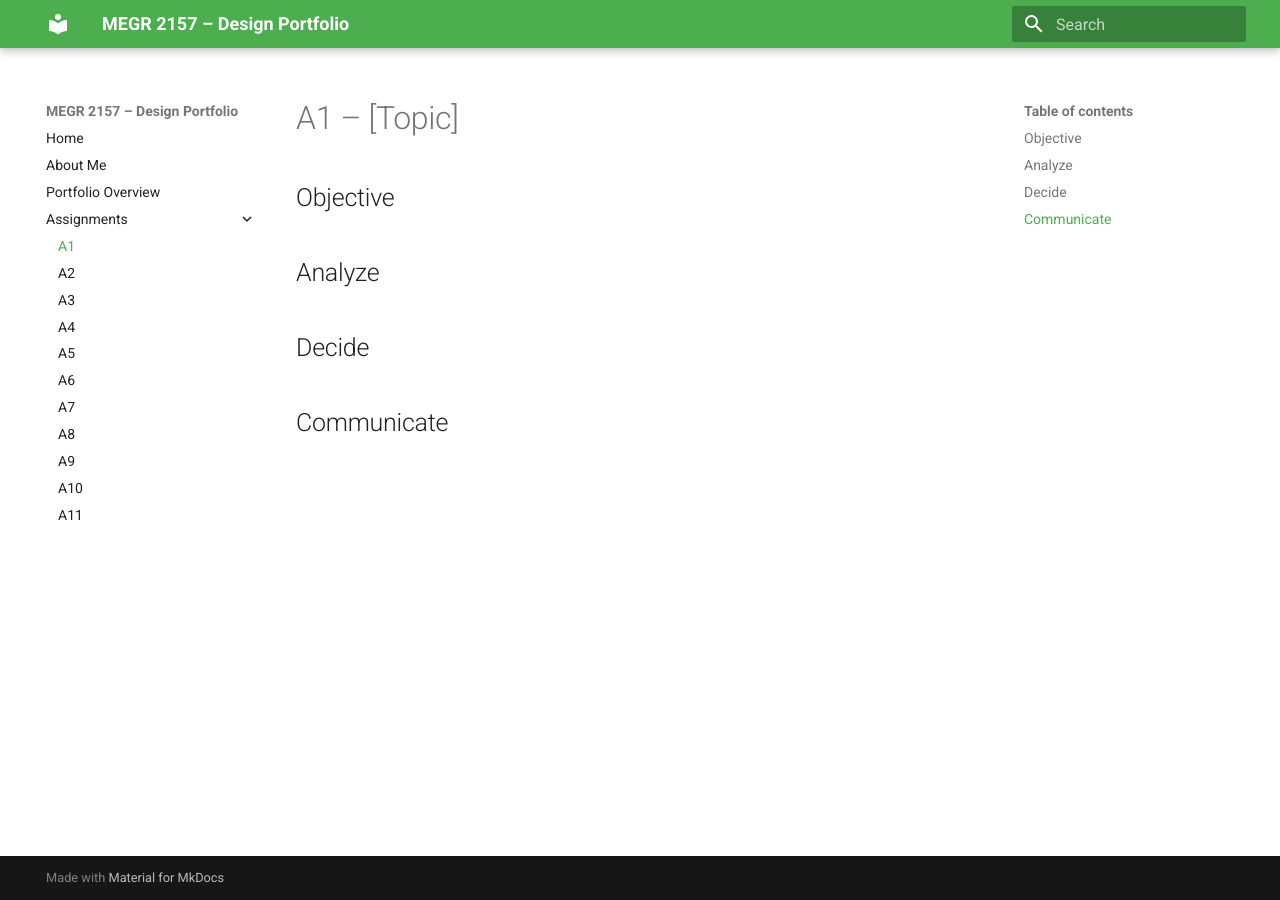
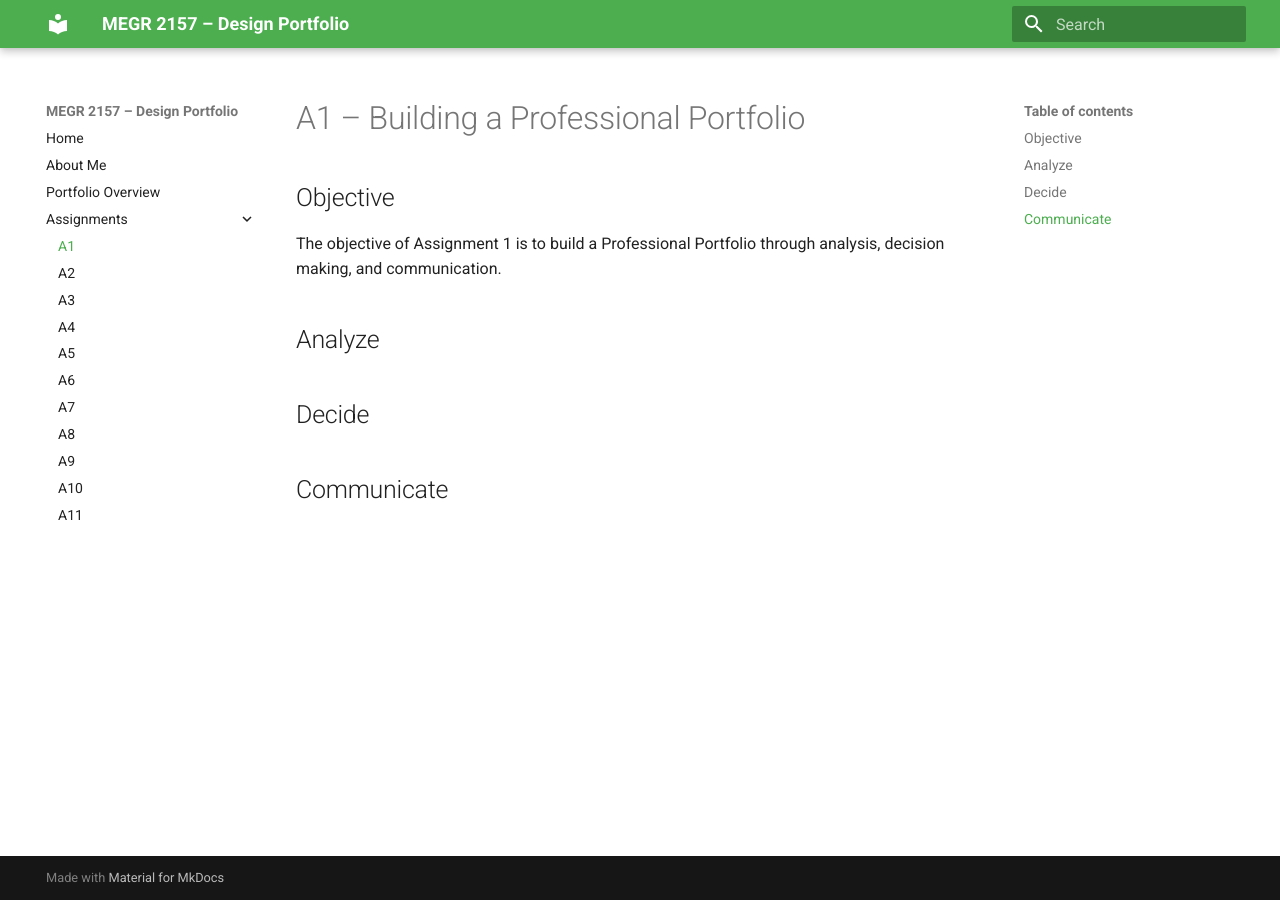
Before and after one commit to noaheme/design-projects-portfolio, an MkDocs documentation site: the page built from docs/assignments/A01/index.md, in a window 1280 px wide. Built offline with MkDocs 1.6.1 and Material for MkDocs 9.7.7, drawn with Linux system fonts in a browser that asks for light colours.

Commit message:
Revise title and objective for Assignment 1
Updated assignment title and clarified objective.

```diff
--- a/docs/assignments/A01/index.md
+++ b/docs/assignments/A01/index.md
@@ -1,7 +1,7 @@
-# A1 – [Topic]
+# A1 – Building a Professional Portfolio
 
 ## Objective
-
+The objective of Assignment 1 is to build a Professional Portfolio through analysis, decision making, and communication.
 
 ## Analyze
 
```
